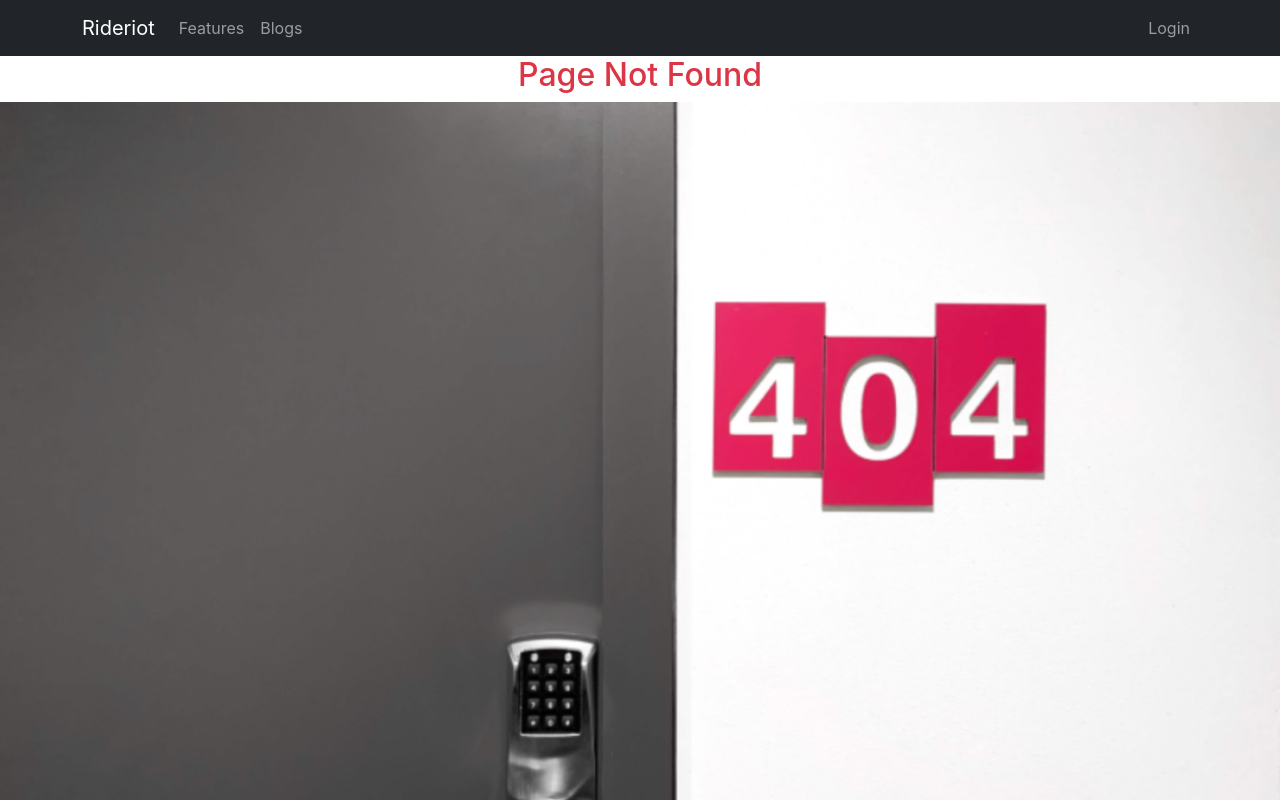
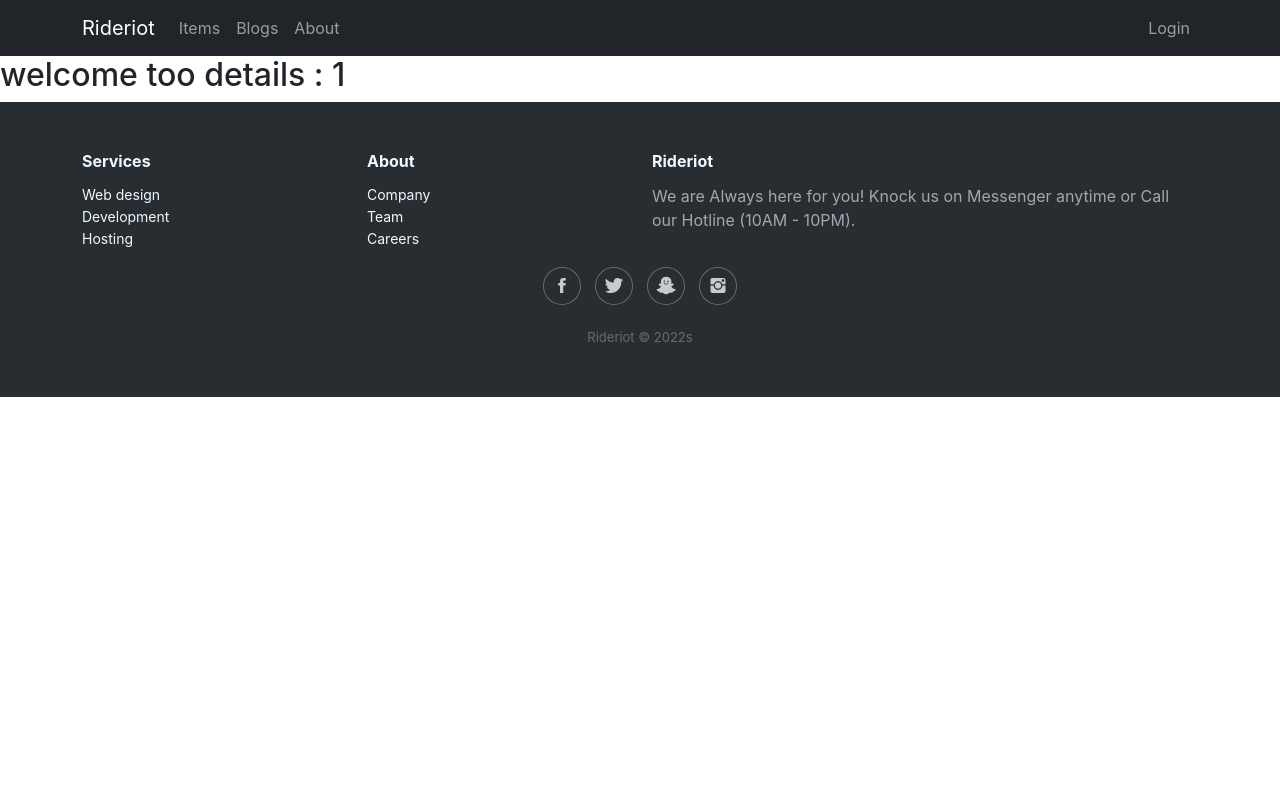
Before and after one commit to Susmoy-Das02/Rideriot, a React (Create React App) app: page /item/1 in a window 1280 px wide. Shown: the top 800 px of the page. Built offline with nearby package versions, Linux system fonts and the light colour scheme.

Commit message:
404 page done

```diff
--- a/src/App.js
+++ b/src/App.js
@@ -2,6 +2,7 @@ import { Route, Routes } from 'react-router-dom';
 import './App.css';
 import Blogs from './Pages/Blogs/Blogs';
 import Home from './Pages/Home/Home/Home';
+import ItemDetail from './Pages/ItemDetail/ItemDetail';
 import Login from './Pages/Login/Login/Login';
 import Register from './Pages/Login/Register/Register';
 import Footer from './Shared/Footer/Footer';
@@ -14,10 +15,13 @@ function App() {
       <Header></Header>
       <Routes>
         <Route path = '/' element={<Home></Home>}></Route>
+        <Route path = '/home' element={<Home></Home>}></Route>
+        <Route path='/item/:itemId' element={<ItemDetail></ItemDetail>}></Route>
         <Route path = '/blogs' element={<Blogs></Blogs>}></Route>
-        <Route path='*' element={<NotFound></NotFound>}></Route>
         <Route path='/login' element={<Login></Login>}></Route>
         <Route path='/register' element={<Register></Register>}></Route>
+        <Route path='*' element={<NotFound></NotFound>}></Route>
+
       </Routes>
       <Footer></Footer>
 
--- a/src/Pages/Home/Item/Item.js
+++ b/src/Pages/Home/Item/Item.js
@@ -1,9 +1,17 @@
 import React from 'react';
-import { Link } from 'react-router-dom';
+import {useNavigate } from 'react-router-dom';
 import './Item.css';
 
 const Item = ({item}) => {
-    const {name, img, price, quantity, description, supplier} = item;
+    const {id, name, img, price, quantity, description, supplier} = item;
+    const navigate = useNavigate();
+
+    const navigateToItemDetail = id => {
+        navigate(`/item/${id}`);
+    }
+
+
+
     return (
         <div className=" g-5 col-sm-12 col-md-6 col-lg-4">
 
@@ -16,10 +24,8 @@ const Item = ({item}) => {
                     <h6 className="card-title">Supplier name: {supplier}</h6>
                     <p className="card-text">{description}</p>
 
-                    <Link to='/checkout'>
-                    <button className="btn btn-warning">Stock Update</button>
+                    <button onClick={() => navigateToItemDetail(id)} className="btn btn-warning">Stock Update</button>
 
-                    </Link>
 
                 </div>
             </div>
--- a/src/Pages/Home/Items/Items.js
+++ b/src/Pages/Home/Items/Items.js
@@ -11,7 +11,7 @@ const Items = () => {
 
 
     return (
-        <div className='container'>
+        <div id='items' className='container'>
             <h1 className='text-dark text-center mt-5'>Our Items</h1>
            <div className='row'>
            {
--- /dev/null
+++ b/src/Pages/ItemDetail/ItemDetail.js
@@ -0,0 +1,13 @@
+import React from 'react';
+import { useParams } from 'react-router-dom';
+
+const ItemDetail = () => {
+    const {itemId} = useParams()
+    return (
+        <div>
+            <h2>welcome too details : {itemId} </h2>
+        </div>
+    );
+};
+
+export default ItemDetail;
--- a/src/Shared/Header/Header.js
+++ b/src/Shared/Header/Header.js
@@ -5,14 +5,15 @@ import { Link } from 'react-router-dom';
 const Header = () => {
     return (
         <>
-            <Navbar collapseOnSelect expand="lg" bg="dark" variant="dark">
+            <Navbar collapseOnSelect expand="lg" sticky='top' bg="dark" variant="dark">
                 <Container>
                     <Navbar.Brand as={Link} to="/">Rideriot</Navbar.Brand>
                     <Navbar.Toggle aria-controls="responsive-navbar-nav" />
                     <Navbar.Collapse id="responsive-navbar-nav">
                         <Nav className="me-auto">
-                            <Nav.Link href="#features">Features</Nav.Link>
+                            <Nav.Link href="home#items">Items</Nav.Link>
                             <Nav.Link as={Link} to="/blogs">Blogs</Nav.Link>
+                            <Nav.Link as={Link} to="/about">About</Nav.Link>
                         </Nav>
                         <Nav>
                             <Nav.Link as={Link} to="/login">
```
Also changed, not shown: src/Pages/Login/RequireAuth/RequireAuth.js (deleted, +0 -24 lines).
